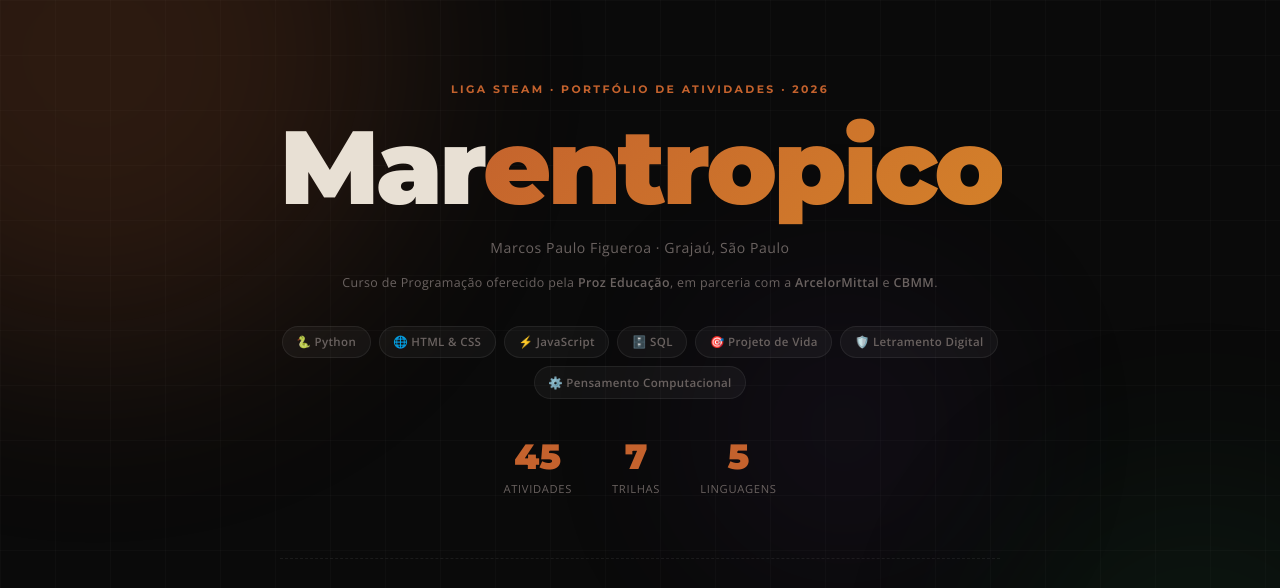
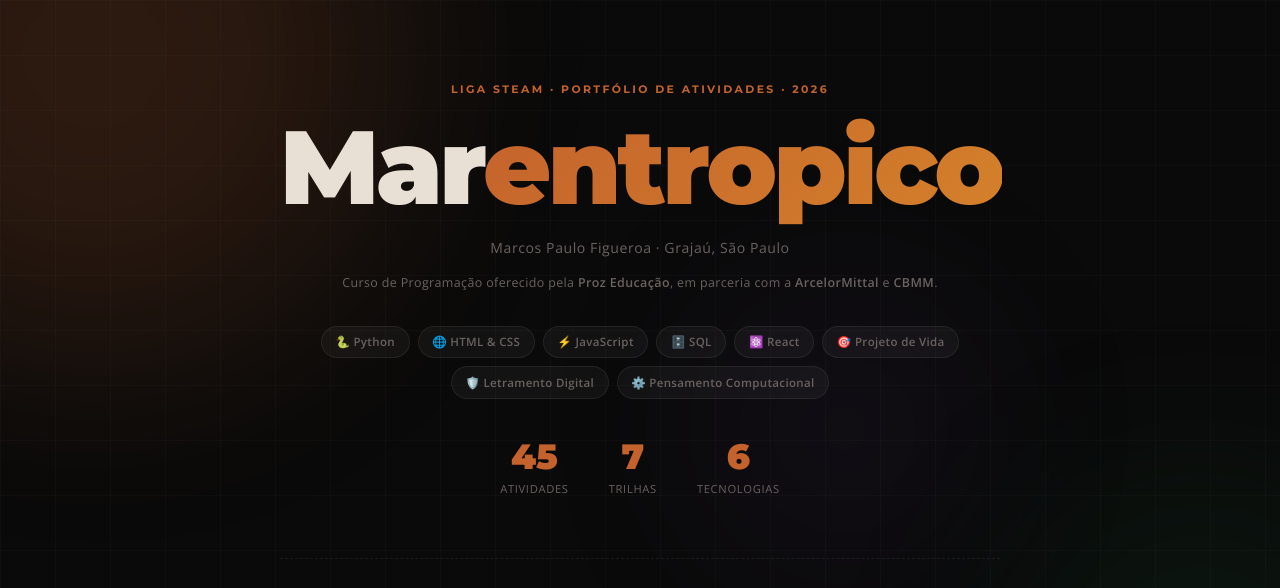
Before and after one commit to marentropico/atividades-proz, a plain HTML site: page index.html in a window 1280 px wide. Shown: the top 588 px of the page. Drawn offline with nearby package versions, Linux system fonts and the light colour scheme.

Commit message:
feat(portfólio): adiciona pill do React e atualiza contador para 6 Tecnologias

```diff
--- a/index.html
+++ b/index.html
@@ -354,6 +354,7 @@
             <span class="pill">🌐 HTML & CSS</span>
             <span class="pill">⚡ JavaScript</span>
             <span class="pill">🗄️ SQL</span>
+            <span class="pill">⚛️ React</span>
             <span class="pill">🎯 Projeto de Vida</span>
             <span class="pill">🛡️ Letramento Digital</span>
             <span class="pill">⚙️ Pensamento Computacional</span>
@@ -369,8 +370,8 @@
                 <span class="stat-l">Trilhas</span>
             </div>
             <div class="stat">
-                <span class="stat-n">5</span>
-                <span class="stat-l">Linguagens</span>
+                <span class="stat-n">6</span>
+                <span class="stat-l">Tecnologias</span>
             </div>
         </div>
 
```
